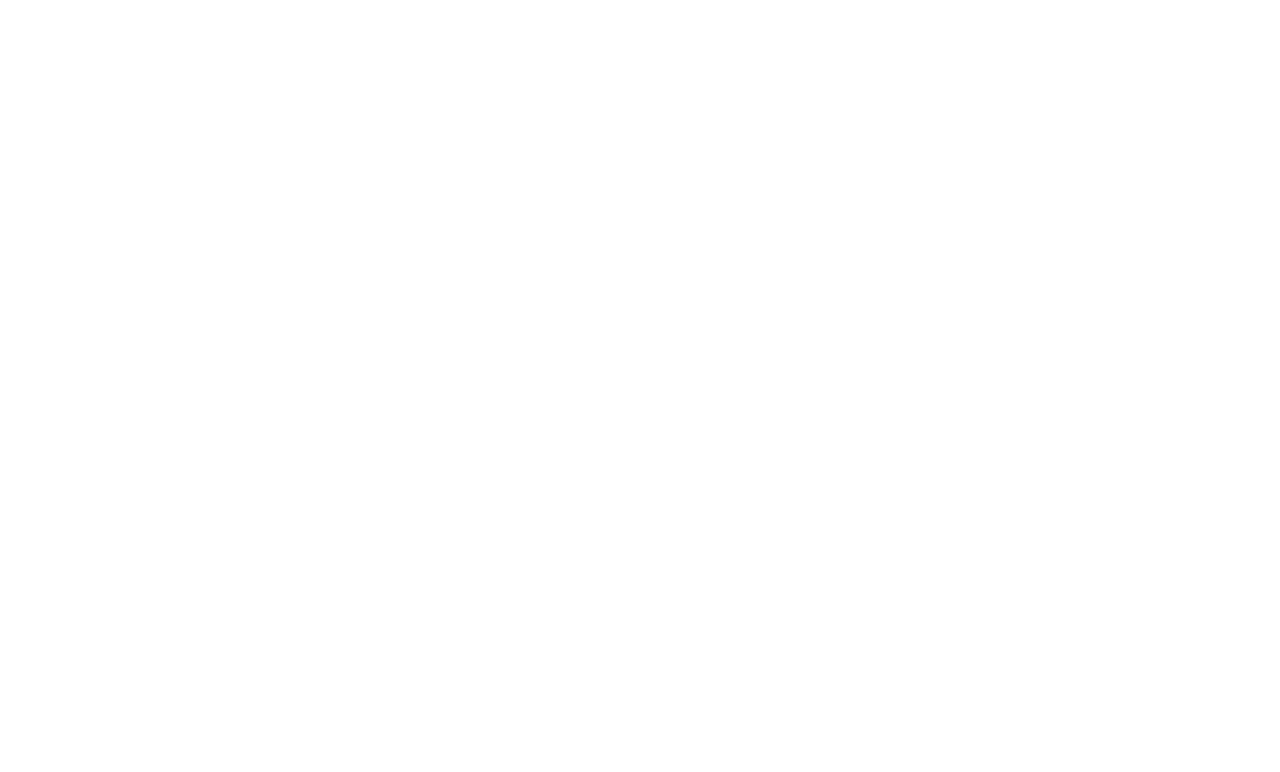
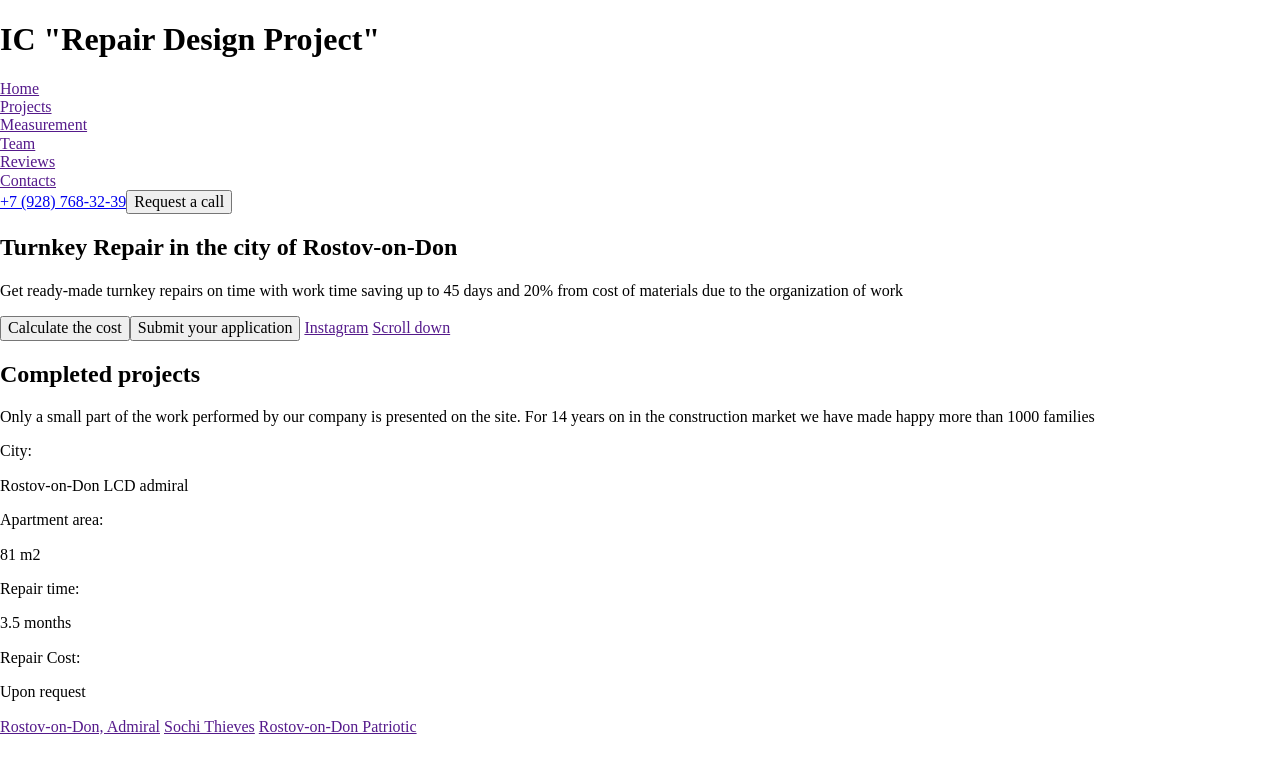
Before and after one commit to Fr0stmourne/repair-design-project, a website: page src/index.html in a window 1280 px wide. Drawn offline with nearby package versions, Linux system fonts and the light colour scheme; files that its build step writes are made by us from their sources.

Commit message:
feat: add markup for a header and a first section

```diff
--- a/src/index.html
+++ b/src/index.html
@@ -10,6 +10,76 @@
 </head>
 
 <body>
+  <header class="main-header">
+    <h1 class="main-header__title">IC "Repair Design Project"</h1>
+    <nav class="main-header__nav main-nav">
+      <ul class="main-nav__list">
+        <li class="main-nav__item"><a href="" class="main-nav__link">Home</a></li>
+        <li class="main-nav__item"><a href="" class="main-nav__link">Projects</a></li>
+        <li class="main-nav__item"><a href="" class="main-nav__link">Measurement</a></li>
+        <li class="main-nav__item"><a href="" class="main-nav__link">Team</a></li>
+        <li class="main-nav__item"><a href="" class="main-nav__link">Reviews</a></li>
+        <li class="main-nav__item"><a href="" class="main-nav__link">Contacts</a></li>
+      </ul>
+    </nav>
+    <div class="main-header__contacts"><a href="tel:+79287683239" class="main-header__tel">+7 (928) 768-32-39</a><button
+        class="main-header__call-btn">Request a call
+      </button></div>
+  </header>
+  <main>
+    <section class="intro">
+      <h2 class="intro__title">Turnkey Repair in the
+        city of Rostov-on-Don</h2>
+      <p class="intro__info">Get ready-made turnkey repairs on time
+        with work time saving up to 45 days and 20% from
+        cost of materials due to the organization of work</p>
+      <button class="primary-btn intro__calculate-btn">Calculate the cost</button><button
+        class="primary-btn intro__submit-btn">Submit your application</button>
+      <a href="" class="intro__insta-link">Instagram</a>
+      <a href="" class="intro__scroll-btn">Scroll down</a>
+    </section>
+
+    <section class="projects">
+      <h2 class="projects__title">Completed projects</h2>
+      <p class="projects__info">Only a small part of the work performed by our company is presented on the site. For 14
+        years on in the construction
+        market we have made happy more than 1000 families</p>
+      <ul class="projects__features features">
+        <li class="features__item">
+          <span class="features__feature-name">City:</span>
+          <p class="features__feature-info">Rostov-on-Don
+            LCD admiral</p>
+        </li>
+        <li class="features__item">
+          <span class="features__feature-name">Apartment area:</span>
+          <p class="features__feature-info">81 m2</p>
+        </li>
+        <li class="features__item">
+          <span class="features__feature-name">Repair time:</span>
+          <p class="features__feature-info">3.5 months</p>
+        </li>
+        <li class="features__item">
+          <span class="features__feature-name">Repair Cost:</span>
+          <p class="features__feature-info">Upon request</p>
+        </li>
+      </ul>
+      <ul class="projects__available">
+        <li class="projects__project">
+          <a href="" class="projects__project-link">Rostov-on-Don, Admiral</a>
+          <a href="" class="projects__project-link">Sochi Thieves</a>
+          <a href="" class="projects__project-link">Rostov-on-Don Patriotic</a>
+        </li>
+      </ul>
+      <div class="projects__slider slider">
+        <img src="" alt="" class="projects__project-photo">
+        <img src="" alt="" class="projects__project-photo">
+        <img src="" alt="" class="projects__project-photo">
+      </div>
+    </section>
+
+
+
+  </main>
 
 </body>
 
```
